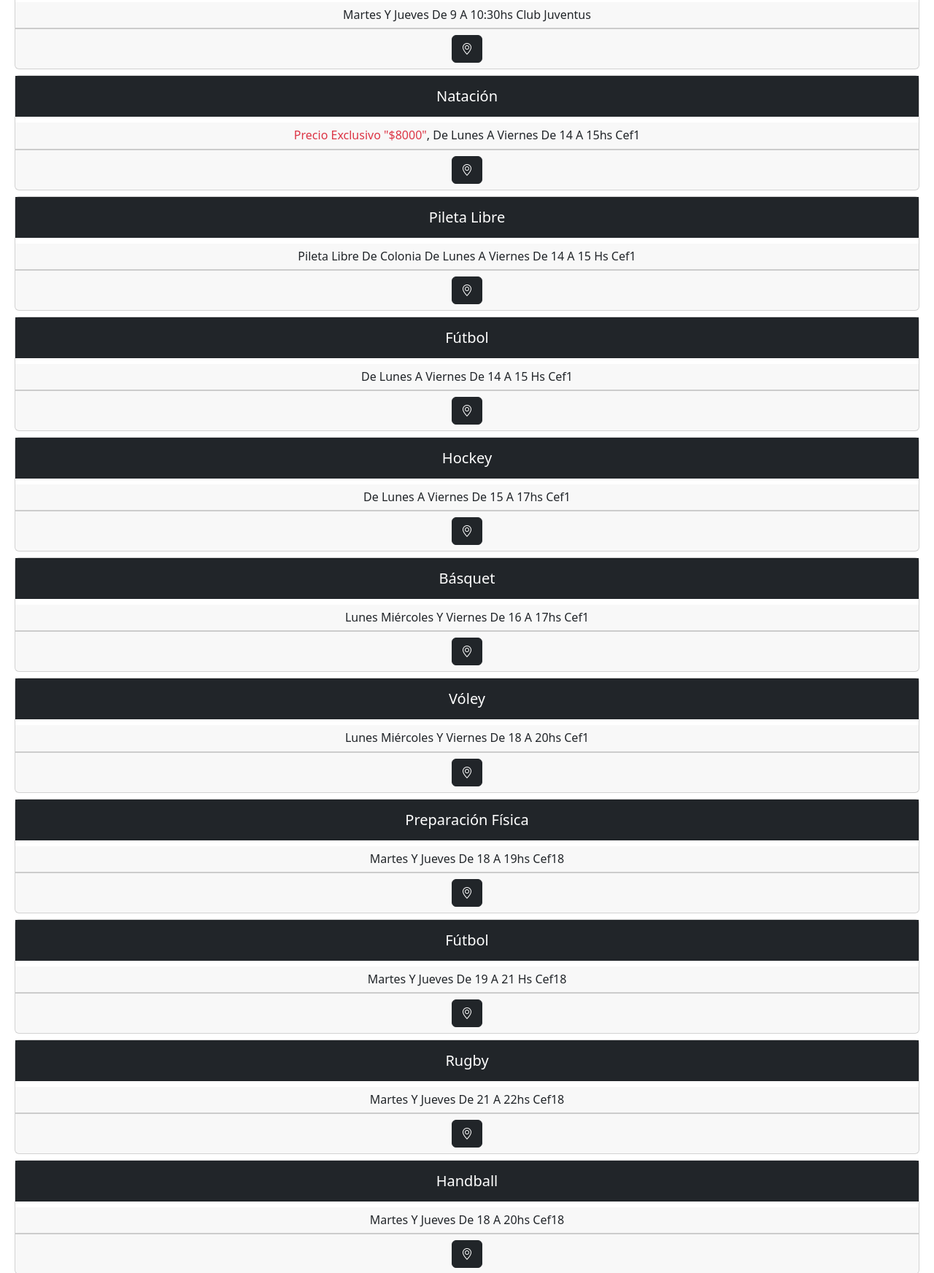
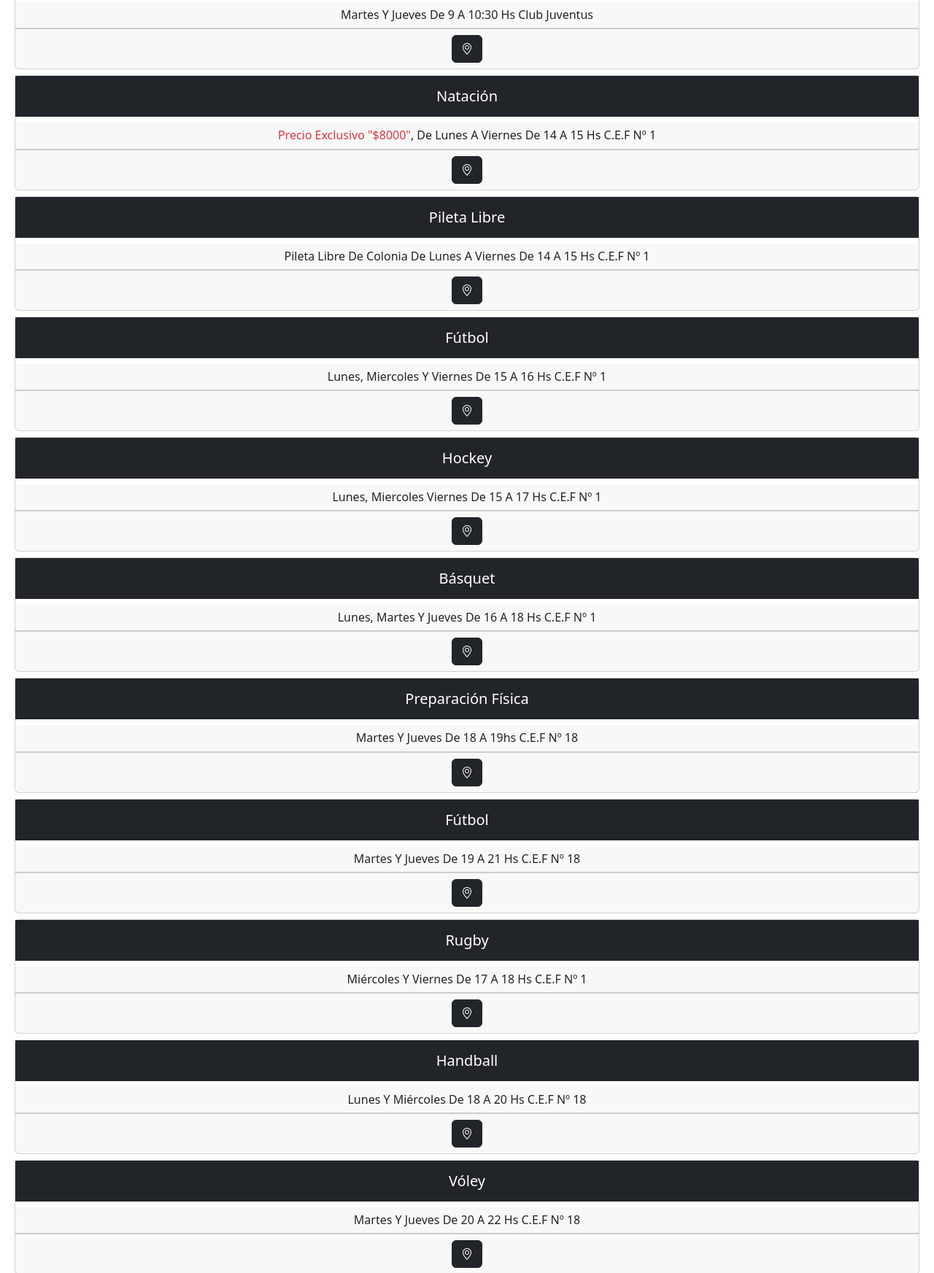
Before and after one commit to diego939/actividades-de-verano, a plain HTML site: page index.html in a window 1280 px wide. Shown: the part 2647-4392 px from the top of the page at 73% size. Drawn offline with nearby package versions, Linux system fonts and the light colour scheme; some packages are replaced by stand-ins of ours; a script that the page names is missing.

Commit message:
modificaciones

```diff
--- a/index.html
+++ b/index.html
@@ -104,7 +104,7 @@
     <div class="col">
         <div class="card">
             <div class="card-body  h5 bg-dark text-white"> Kick boxing </div>
-            <div class="card-header h6">Martes y jueves de 9 a 10:30hs club juventus  </div>
+            <div class="card-header h6">Martes y jueves de 9 a 10:30 hs Club Juventus  </div>
             <div class="card-footer"><a href="https://maps.app.goo.gl/bvuqUpYabQegd7hDA" target="_blank" rel="noopener noreferrer" class="btn btn-dark bi-geo-alt"></a></div>
         </div>
     </div>
@@ -114,7 +114,7 @@
     <div class="col">
         <div class="card">
             <div class="card-body  h5 bg-dark text-white"> Natación </div>
-            <div class="card-header h6"> <span class="text-danger"> Precio Exclusivo "$8000"</span>, de lunes a viernes de 14 a 15hs cef1</div>
+            <div class="card-header h6"> <span class="text-danger"> Precio Exclusivo "$8000"</span>, de lunes a viernes de 14 a 15 hs C.E.F Nº 1</div>
             <div class="card-footer"><a href="https://maps.app.goo.gl/s9DqAdhpZmttauV99" target="_blank" rel="noopener noreferrer" class="btn btn-dark bi-geo-alt"></a></div>
         </div>
     </div>
@@ -124,7 +124,7 @@
     <div class="col">
         <div class="card">
             <div class="card-body  h5 bg-dark text-white"> Pileta libre </div>
-            <div class="card-header h6"> Pileta libre de colonia de lunes a viernes de 14 a 15 hs cef1 </div>
+            <div class="card-header h6"> Pileta libre de colonia de lunes a viernes de 14 a 15 hs C.E.F Nº 1 </div>
             <div class="card-footer"><a href="https://maps.app.goo.gl/s9DqAdhpZmttauV99" target="_blank" rel="noopener noreferrer" class="btn btn-dark bi-geo-alt"></a></div>
         </div>
     </div>
@@ -134,7 +134,7 @@
     <div class="col">
         <div class="card">
             <div class="card-body  h5 bg-dark text-white"> Fútbol </div>
-            <div class="card-header h6"> De lunes a viernes de 14 a 15 hs cef1 </div>
+            <div class="card-header h6"> Lunes, miercoles y viernes de 15 a 16 hs C.E.F Nº 1 </div>
             <div class="card-footer"><a href="https://maps.app.goo.gl/s9DqAdhpZmttauV99" target="_blank" rel="noopener noreferrer" class="btn btn-dark bi-geo-alt"></a></div>
         </div>
     </div>
@@ -144,7 +144,7 @@
     <div class="col">
         <div class="card">
             <div class="card-body  h5 bg-dark text-white"> Hockey </div>
-            <div class="card-header h6"> De lunes a viernes de  15 a 17hs cef1 </div>
+            <div class="card-header h6"> Lunes, miercoles viernes de  15 a 17 hs C.E.F Nº 1 </div>
             <div class="card-footer"><a href="https://maps.app.goo.gl/s9DqAdhpZmttauV99" target="_blank" rel="noopener noreferrer" class="btn btn-dark bi-geo-alt"></a></div>
         </div>
     </div>
@@ -154,27 +154,27 @@
     <div class="col">
         <div class="card">
             <div class="card-body  h5 bg-dark text-white"> Básquet </div>
-            <div class="card-header h6"> Lunes miércoles y viernes de 16 a 17hs cef1 </div>
+            <div class="card-header h6"> Lunes, martes y jueves de 16 a 18 hs C.E.F Nº 1 </div>
             <div class="card-footer"><a href="https://maps.app.goo.gl/s9DqAdhpZmttauV99" target="_blank" rel="noopener noreferrer" class="btn btn-dark bi-geo-alt"></a></div>
         </div>
     </div>
 </div>
 
-<div class="row m-2 text-center">
+<!--<div class="row m-2 text-center">
     <div class="col">
         <div class="card">
             <div class="card-body  h5 bg-dark text-white"> Vóley </div>
-            <div class="card-header h6"> Lunes miércoles y viernes de 18 a 20hs cef1 </div>
+            <div class="card-header h6"> Lunes miércoles y viernes de 18 a 20hs C.E.F Nº 1 </div>
             <div class="card-footer"><a href="https://maps.app.goo.gl/s9DqAdhpZmttauV99" target="_blank" rel="noopener noreferrer" class="btn btn-dark bi-geo-alt"></a></div>
         </div>
     </div>
-</div>
+</div>-->
 
 <div class="row m-2 text-center">
     <div class="col">
         <div class="card">
             <div class="card-body  h5 bg-dark text-white"> Preparación física </div>
-            <div class="card-header h6"> Martes y jueves de 18 a 19hs cef18 </div>
+            <div class="card-header h6"> Martes y jueves de 18 a 19hs C.E.F Nº 18 </div>
             <div class="card-footer"><a href="https://maps.app.goo.gl/HTsRaquYcQ2zVP5K6" target="_blank" rel="noopener noreferrer" class="btn btn-dark bi-geo-alt"></a></div>
         </div>
     </div>
@@ -184,7 +184,7 @@
     <div class="col">
         <div class="card">
             <div class="card-body  h5 bg-dark text-white"> Fútbol </div>
-            <div class="card-header h6"> Martes y jueves de 19 a 21 hs cef18 </div>
+            <div class="card-header h6"> Martes y jueves de 19 a 21 hs C.E.F Nº 18 </div>
             <div class="card-footer"><a href="https://maps.app.goo.gl/HTsRaquYcQ2zVP5K6" target="_blank" rel="noopener noreferrer" class="btn btn-dark bi-geo-alt"></a></div>
         </div>
     </div>
@@ -194,8 +194,8 @@
     <div class="col">
         <div class="card">
             <div class="card-body  h5 bg-dark text-white"> Rugby </div>
-            <div class="card-header h6"> Martes y jueves de 21 a 22hs cef18 </div>
-            <div class="card-footer"><a href="https://maps.app.goo.gl/HTsRaquYcQ2zVP5K6" target="_blank" rel="noopener noreferrer" class="btn btn-dark bi-geo-alt"></a></div>
+            <div class="card-header h6"> Miércoles y viernes de 17 a 18 hs C.E.F Nº 1 </div>
+            <div class="card-footer"><a href="https://maps.app.goo.gl/s9DqAdhpZmttauV99" target="_blank" rel="noopener noreferrer" class="btn btn-dark bi-geo-alt"></a></div>
         </div>
     </div>
 </div>
@@ -204,7 +204,7 @@
     <div class="col">
         <div class="card">
             <div class="card-body  h5 bg-dark text-white"> Handball </div>
-            <div class="card-header h6"> Martes y jueves de 18 a 20hs cef18 </div>
+            <div class="card-header h6"> Lunes y miércoles de 18 a 20 hs C.E.F Nº 18 </div>
             <div class="card-footer"><a href="https://maps.app.goo.gl/HTsRaquYcQ2zVP5K6" target="_blank" rel="noopener noreferrer" class="btn btn-dark bi-geo-alt"></a></div>
         </div>
     </div>
@@ -214,7 +214,7 @@
     <div class="col">
         <div class="card">
             <div class="card-body  h5 bg-dark text-white"> Vóley </div>
-            <div class="card-header h6"> Martes y jueves de 20 a 22 hs cef18 </div>
+            <div class="card-header h6"> Martes y jueves de 20 a 22 hs C.E.F Nº 18 </div>
             <div class="card-footer"><a href="https://maps.app.goo.gl/HTsRaquYcQ2zVP5K6" target="_blank" rel="noopener noreferrer" class="btn btn-dark bi-geo-alt"></a></div>
         </div>
     </div>
@@ -224,7 +224,7 @@
     <div class="col">
         <div class="card">
             <div class="card-body  h5 bg-dark text-white"> Atletismo </div>
-            <div class="card-header h6"> Lunes y miércoles de 17 a 18hs cef1 </div>
+            <div class="card-header h6"> Miércoles y viernes de 17 a 18 hs C.E.F Nº 1 </div>
             <div class="card-footer"><a href="https://maps.app.goo.gl/s9DqAdhpZmttauV99" target="_blank" rel="noopener noreferrer" class="btn btn-dark bi-geo-alt"></a></div>
         </div>
     </div>
```
